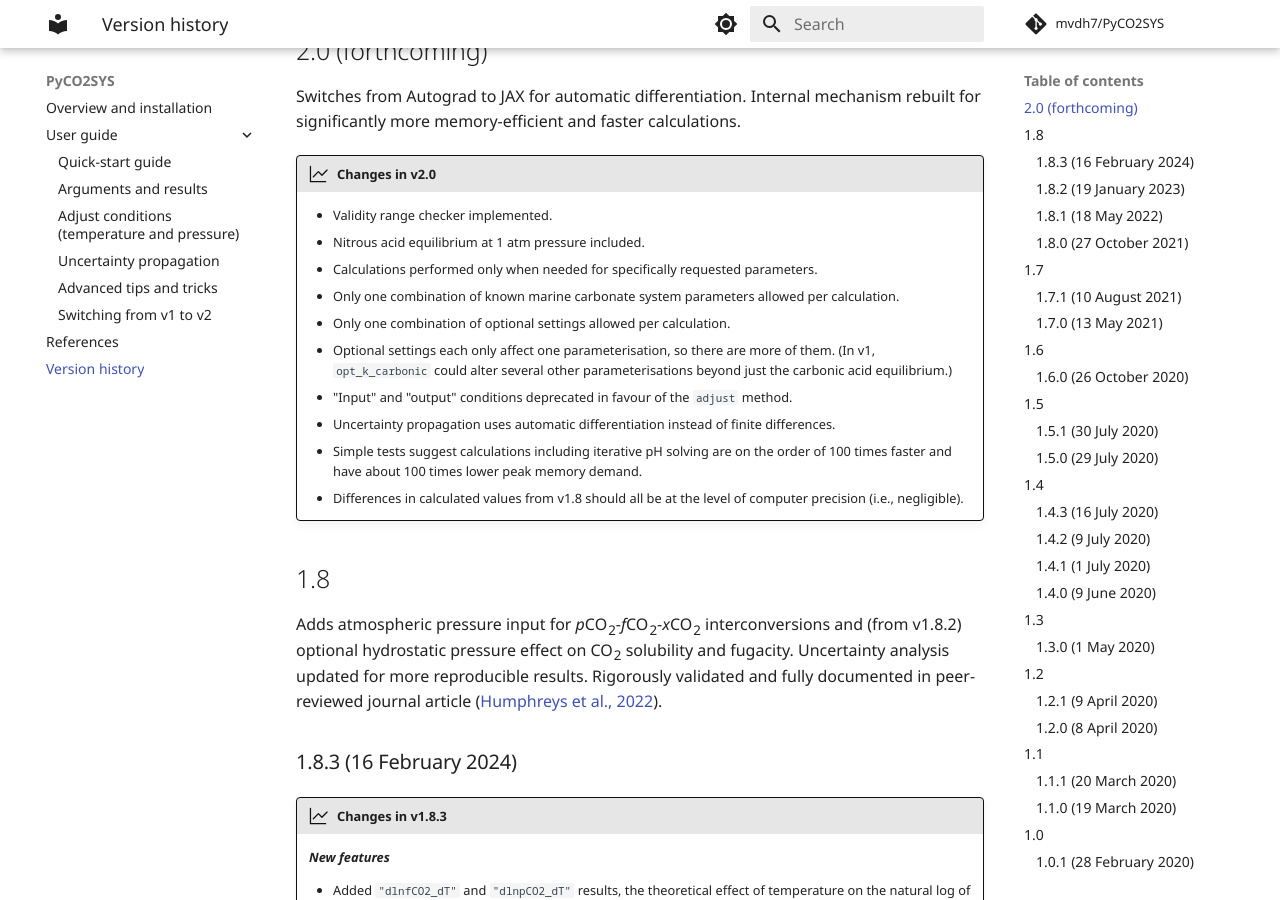
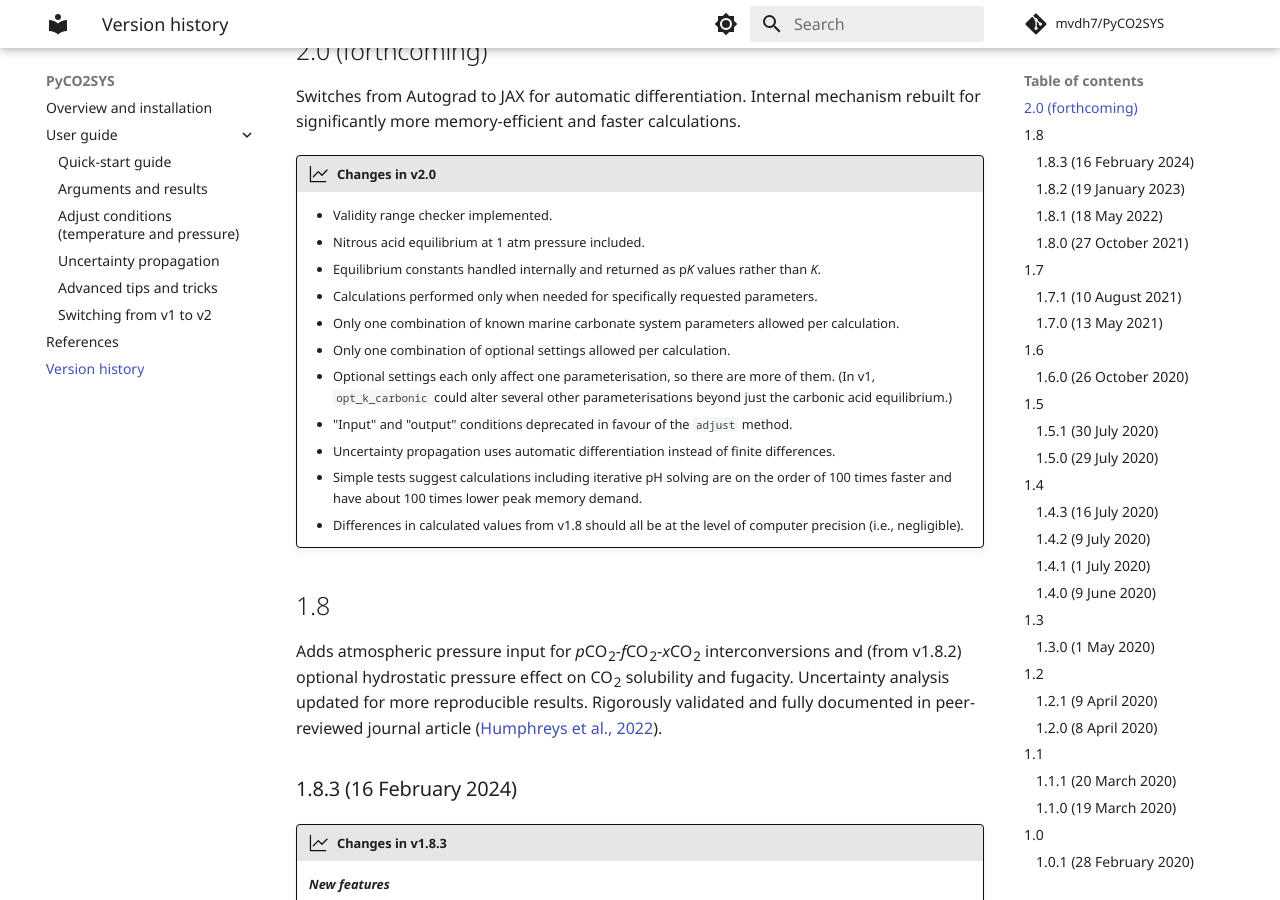
Before and after one commit to mvdh7/PyCO2SYS, an MkDocs documentation site: the page built from docs/versions.md, in a window 1280 px wide and 900 px high, scrolled down 873 px. Built offline with MkDocs 1.6.1 and Material for MkDocs 9.7.7, drawn with Linux system fonts in a browser that asks for light colours; comment, search, counter and statistics services are not loaded.

Commit message:
Note K => pK

```diff
--- a/docs/versions.md
+++ b/docs/versions.md
@@ -35,6 +35,7 @@ Switches from Autograd to JAX for automatic differentiation.  Internal mechanism
 
     * Validity range checker implemented.
     * Nitrous acid equilibrium at 1 atm pressure included.
+    * Equilibrium constants handled internally and returned as p<i>K</i> values rather than <i>K</i>.
     * Calculations performed only when needed for specifically requested parameters.
     * Only one combination of known marine carbonate system parameters allowed per calculation.
     * Only one combination of optional settings allowed per calculation.
```
